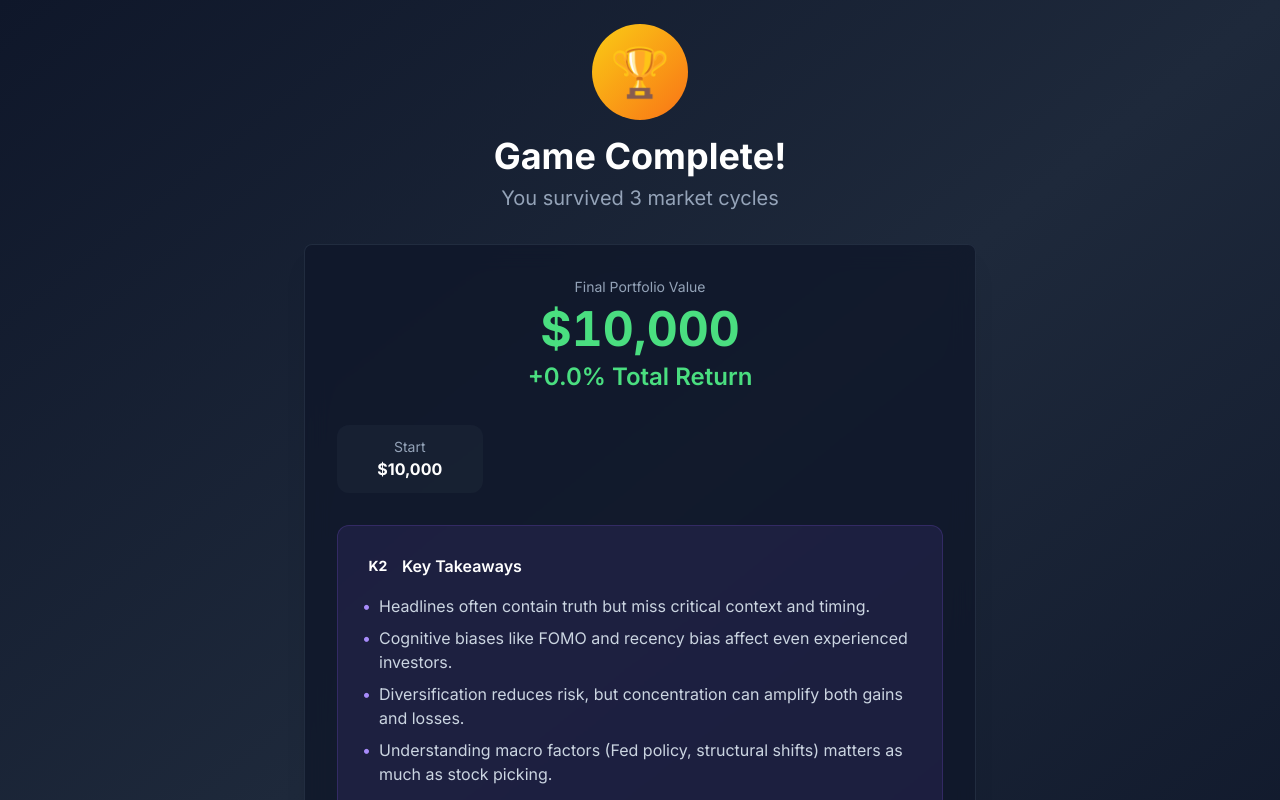
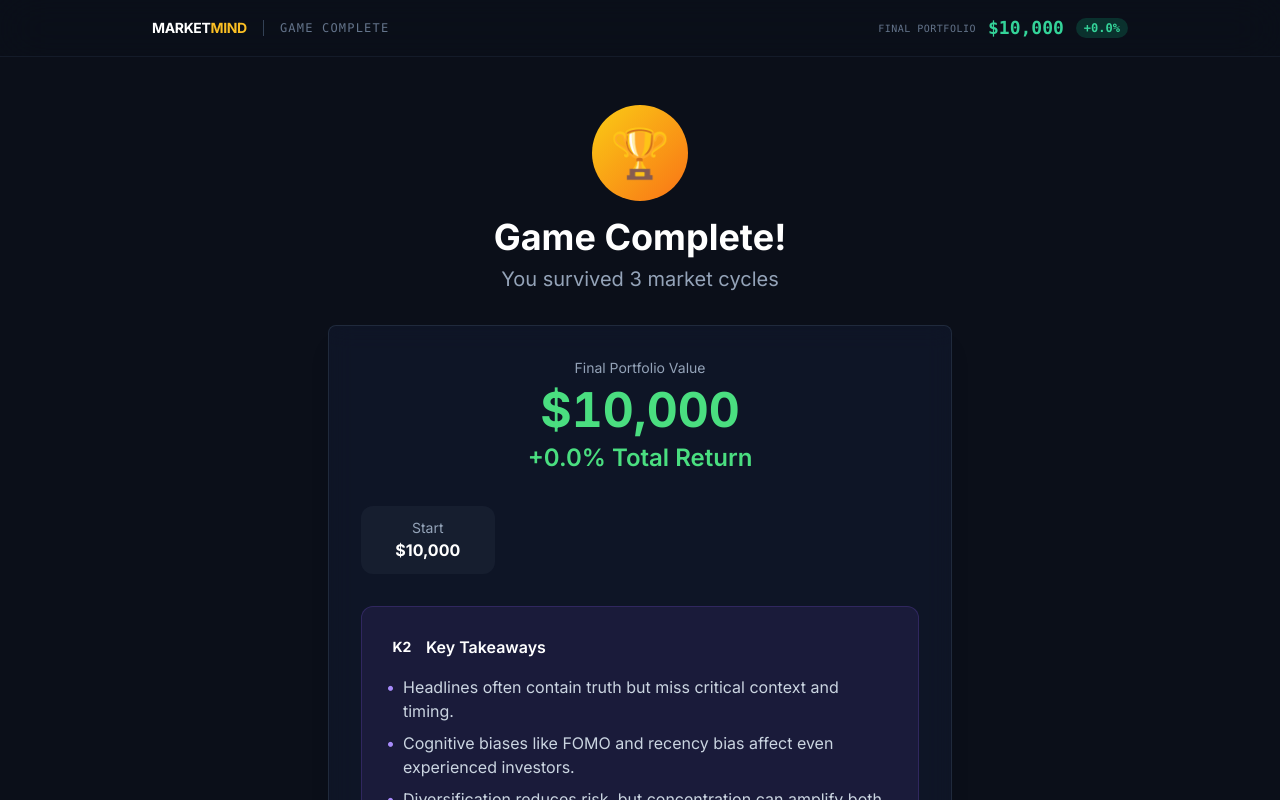
Before and after one commit to woochachino/devfest-finance, a React (Vite) app in the folder frontend/: page /complete in a window 1280 px wide. Shown: the top 800 px of the page. Built offline with nearby package versions, Linux system fonts and the light colour scheme.

Commit message:
Added navbar on the complete page

```diff
--- a/frontend/src/pages/GameCompletePage.jsx
+++ b/frontend/src/pages/GameCompletePage.jsx
@@ -12,6 +12,11 @@ export default function GameCompletePage() {
     const totalReturn = ((balance - initialBalance) / initialBalance * 100);
     const isPositive = totalReturn >= 0;
 
+    const handleHome = () => {
+        resetGame();
+        navigate('/');
+    };
+
     // Calculate stats
     const bestRound = roundHistory.reduce((best, round) => {
         const roundReturn = round.results?.overallReturn || 0;
@@ -24,8 +29,37 @@ export default function GameCompletePage() {
     }, null);
 
     return (
-        <div className="min-h-screen bg-gradient-to-br from-slate-900 via-slate-800 to-slate-900 flex items-center justify-center p-6">
-            <div className="max-w-2xl w-full">
+        <div className="min-h-screen bg-[#0b0f19] text-slate-200 font-sans selection:bg-amber-500/30 overflow-x-hidden relative">
+            {/* Sticky Top Bar — Same as ResultsPage */}
+            <header className="sticky top-0 z-40 bg-[#0b0f19]/80 backdrop-blur-xl border-b border-slate-800/50">
+                <div className="max-w-5xl mx-auto px-6 h-14 flex items-center justify-between">
+                    <div className="flex items-center gap-4">
+                        <button onClick={handleHome} className="text-sm font-bold tracking-tight hover:opacity-80 transition-opacity">
+                            <span className="text-white">MARKET</span><span className="text-amber-400">MIND</span>
+                        </button>
+                        <div className="h-4 w-[1px] bg-slate-700"></div>
+                        <span className="font-mono text-xs text-slate-500 uppercase tracking-widest">
+                            GAME COMPLETE
+                        </span>
+                    </div>
+
+                    {/* Portfolio Display */}
+                    <div className="flex items-center gap-3">
+                        <div className="text-[10px] text-slate-500 uppercase tracking-wider font-mono">Final Portfolio</div>
+                        <div className={`font-mono text-lg font-bold ${isPositive ? 'text-emerald-400' : 'text-red-400'}`}>
+                            ${Math.round(balance).toLocaleString('en-US')}
+                        </div>
+                        <span className={`text-xs font-mono font-bold px-2 py-0.5 rounded-full ${isPositive
+                            ? 'bg-emerald-500/20 text-emerald-400'
+                            : 'bg-red-500/20 text-red-400'
+                            }`}>
+                            {isPositive ? '+' : ''}{totalReturn.toFixed(1)}%
+                        </span>
+                    </div>
+                </div>
+            </header>
+
+            <div className="max-w-2xl mx-auto px-6 py-12">
                 {/* Trophy Animation */}
                 <div className="text-center mb-8 animate-fade-in">
                     <div className="inline-flex items-center justify-center w-24 h-24 rounded-full bg-gradient-to-br from-yellow-400 to-orange-500 mb-4 animate-float">
```
